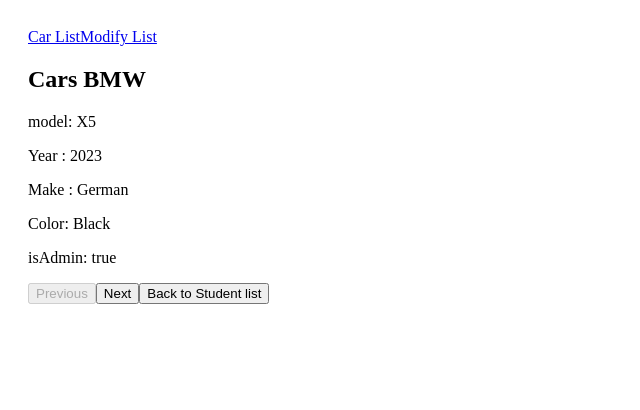
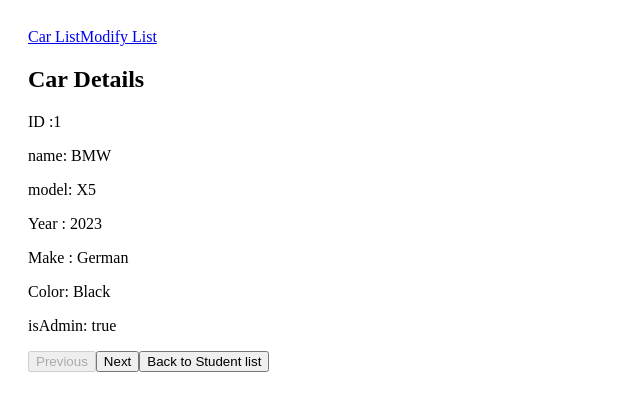
Before and after one commit to rajdesai8969/raj_desai_learning_Angular, an Angular app: page /CarListComponent/1 in a window 1280 px wide. Shown: the top 410 px of the page, without its empty margins (0-640 px from the left). Built offline with nearby package versions, Linux system fonts and the light colour scheme.

Commit message:
fixed some errors

```diff
--- a/src/app/car-list-item/car-list-item.component.html
+++ b/src/app/car-list-item/car-list-item.component.html
@@ -1,5 +1,7 @@
 <div *ngIf="car" class="name">
-  <h2>Cars {{car.Name}}</h2>
+  <h2>Car Details</h2>
+  <p>ID :{{car.id}}</p>
+  <p>name: {{car.Name}}</p>
   <p>model: {{car.Model}}</p>
   <p>Year : {{car.Year}}</p>
   <p>Make : {{car.Make}}</p>
--- a/src/app/car-list/car-list.component.html
+++ b/src/app/car-list/car-list.component.html
@@ -3,13 +3,13 @@
   <table>
     <thead>
     <tr>
+      <th>Id</th>
       <th>Name</th>
       <th>Model</th>
       <th>Year</th>
       <th>Make</th>
       <th>Color</th>
       <th>isAdmin</th>
-      <th>images</th>
     </tr>
     </thead>
     <tbody>
--- a/src/app/modify-list-item/modify-list-item.component.html
+++ b/src/app/modify-list-item/modify-list-item.component.html
@@ -26,13 +26,13 @@
   <!-- make -->
   <div class="form-group">
     <label for="Make">Make</label>
-    <input type="number" id="Make" formControlName="Make" />
+    <input type="text" id="Make" formControlName="Make" />
   </div>
 
   <!-- Department Field -->
   <div class="form-group">
     <label for="Color">Color</label>
-    <input type="number" id="Color" formControlName="Color" />
+    <input type="text" id="Color" formControlName="Color" />
   </div>
   <!-- Is Admin Checkbox -->
   <div class="form-group">
--- a/src/app/modify-list-item/modify-list-item.component.ts
+++ b/src/app/modify-list-item/modify-list-item.component.ts
@@ -30,10 +30,13 @@
     private router: Router
   ) {
     this.carForm = this.fb.group({
-      id: ['', Validators.required], //ID is required
-      firstName: ['', Validators.required],//First name is required
-      lastName: ['', Validators.required],
-      department: [''],
+      id: ['', Validators.required],
+      Name: ['', Validators.required],
+      Model: ['', Validators.required],
+      Year: [''],
+      Make:[''],
+      Color:[''],
+      Price:[''],
       isAdmin: [false]
     });
   }
@@ -63,19 +66,19 @@
       this.carService.addCar(car);
     }
 
-    this.router.navigate(['/cars']);
+    this.router.navigate(['/CarListComponent']);
   }
 
   onDelete(): void {
     const id = this.carForm.get('id')?.value;
     if (id) {
       this.carService.deleteCar(id);
-      this.router.navigate(['/cars']);
+      this.router.navigate(['/CarListComponent']);
     }
   }
 
   navigateToCarList(): void {
-    this.router.navigate(['/cars']);
+    this.router.navigate(['/CarListComponent']);
   }
 
 }
```
Also changed, not shown: 1 other file (tests, documents, lock files or other folders).
